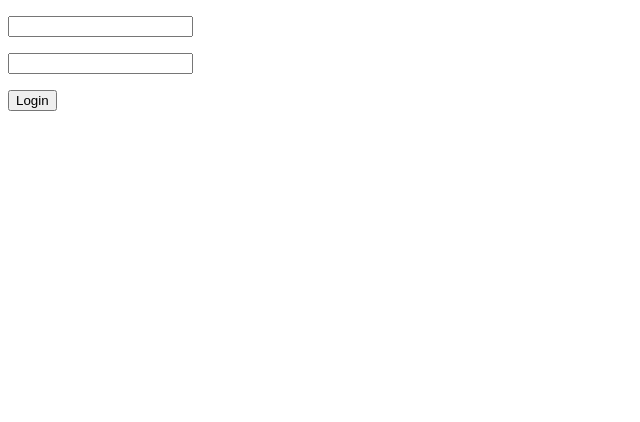
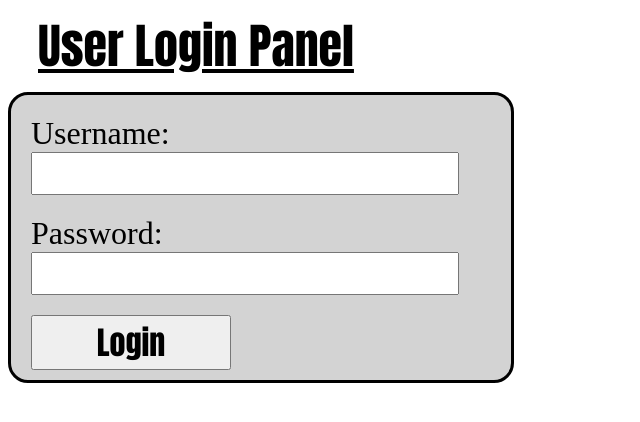
Before and after one commit to noname28439/ModGame, a Flask app: page / in a window 1280 px wide. Shown: the top 422 px of the page, without its empty margins (0-640 px from the left). Run offline with Flask 2, Linux system fonts and the light colour scheme.

Commit message:
User Login css

```diff
--- a/WebPage/static/styles/main_style.css
+++ b/WebPage/static/styles/main_style.css
@@ -3,5 +3,49 @@
 body{
 
 
+}
+
+
+.logininput{
+    padding: 0px;
+    padding-top: 20px;
+    padding-left: 20px;
+    margin: 0px;
+    font-size: xx-large;
 
 }
+
+.logininput input[type=text]{
+    font-size: xx-large;
+
+}
+
+.logininput input[type=password]{
+    font-size: xx-large;
+}
+
+.logininput input[type=submit]{
+    font-size: xx-large;
+    margin-bottom: 10px;
+    width: 200px;
+    font-family: Impact;
+}
+
+.logindiv{
+    background-color: lightgray;
+    width: 500px;
+    border-radius: 20px;
+    border-style: solid;
+    border-color: black;
+}
+
+.header{
+    font-family: Impact;
+    text-decoration: underline;
+    font-size: 300%;
+    padding: 2px;
+    padding-left: 30px;
+    padding-bottom: 10px;
+    margin: 0px;
+
+}
--- a/WebPage/templates/login.html
+++ b/WebPage/templates/login.html
@@ -3,15 +3,22 @@
 <head>
     <meta charset="UTF-8">
     <title>User Login</title>
-
+    <link rel= "stylesheet" type= "text/css" href= "{{ url_for('static',filename='styles/main_style.css') }}">
 </head>
 <body>
 
+
+<h1 class="header">User Login Panel</h1>
+
+<div class="logindiv">
     <form action="#" method="post" target="_self">
-        <p class="logininput"><input type="text" name="username"></p>
-        <p class="logininput"><input type="password" name="password"></p>
+        <p class="logininput">Username: <input type="text" name="username"></p>
+        <p class="logininput">Password: <input type="password" name="password"></p>
         <p class="logininput"><input type="submit" value="Login"></p>
     </form>
+</div>
+
+
 
 </body>
 </html>
```
Also changed, not shown: WebPage/userDB.db (added).
